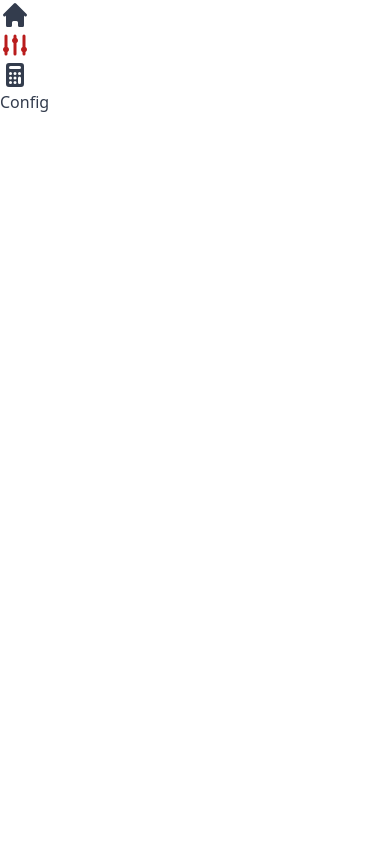
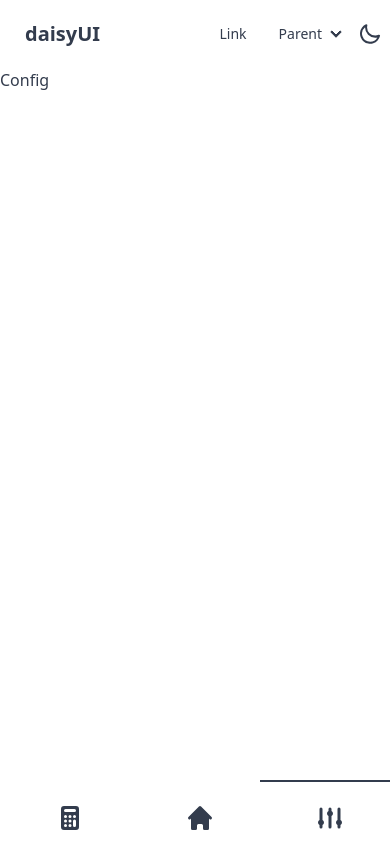
Before and after one commit to SimonVillalonIT/sams-arduino, a Next.js app in the folder Package/Website/: page /dashboard/config in a window 390 px wide. Built offline with nearby package versions, Linux system fonts and the light colour scheme.

Commit message:
Starting header

```diff
--- a/Package/Website/app/dashboard/layout.tsx
+++ b/Package/Website/app/dashboard/layout.tsx
@@ -1,14 +1,11 @@
-"use client";
-import IconLink from "@/components/dashboard/IconLink";
-import { HiCalculator, HiAdjustments, HiHome } from "react-icons/hi";
+import { Navigation, BottomNavigation } from "components/dashboard";
 
 export default function Layout({ children }: { children: React.ReactNode }) {
   return (
     <div>
-      <IconLink href="/dashboard" icon={HiHome} />
-      <IconLink href="/dashboard/config" icon={HiAdjustments} />
-      <IconLink href="/dashboard/devices" icon={HiCalculator} />
+      <Navigation />
       {children}
+      <BottomNavigation />
     </div>
   );
 }
--- /dev/null
+++ b/Package/Website/components/dashboard/bottom-navigation.tsx
@@ -0,0 +1,13 @@
+"use client";
+import IconLink from "./icon-link";
+import { HiCalculator, HiAdjustments, HiHome } from "react-icons/hi";
+
+const BottomNavigation = () => (
+  <nav className="btm-nav lg:hidden">
+    <IconLink href="/dashboard/devices" icon={HiCalculator} />
+    <IconLink href="/dashboard" icon={HiHome} />
+    <IconLink href="/dashboard/config" icon={HiAdjustments} />
+  </nav>
+);
+
+export default BottomNavigation;
--- a/Package/Website/components/dashboard/IconLink.tsx
+++ b/Package/Website/components/dashboard/icon-link.tsx
@@ -5,8 +5,10 @@ const IconLink = ({ icon: Icon, href }: any) => {
   const path = usePathname();
 
   return (
-    <Link href={href} className="text-3xl">
-      <Icon className={path === href ? "text-red-700" : ""} />
+    <Link href={href} className={path === href ? "active" : ""}>
+      <button className="text-3xl h-5 w-5">
+        <Icon />
+      </button>
     </Link>
   );
 };
--- /dev/null
+++ b/Package/Website/components/dashboard/index.tsx
@@ -0,0 +1,3 @@
+export { default as BottomNavigation } from "./bottom-navigation";
+export { default as IconLink } from "./icon-link";
+export { default as Navigation } from "./navigation";
--- /dev/null
+++ b/Package/Website/components/dashboard/navigation.tsx
@@ -0,0 +1,35 @@
+"use client";
+import { HiCalculator, HiHome, HiAdjustments } from "react-icons/hi";
+import IconLink from "./icon-link";
+import ToggleTheme from "../header/toggle-theme";
+
+const Navigation = () => (
+  <nav className="navbar bg-base-100">
+    <div className="flex-1">
+      <a className="btn btn-ghost normal-case text-xl">daisyUI</a>
+    </div>
+    <div className="flex-none">
+      <ul className="menu menu-horizontal px-1">
+        <li>
+          <a>Link</a>
+        </li>
+        <li>
+          <details>
+            <summary>Parent</summary>
+            <ul className="p-2 bg-base-100">
+              <li>
+                <a>Link 1</a>
+              </li>
+              <li>
+                <a>Link 2</a>
+              </li>
+            </ul>
+          </details>
+        </li>
+      </ul>
+    </div>
+    <ToggleTheme />
+  </nav>
+);
+
+export default Navigation;
--- /dev/null
+++ b/Package/Website/components/dashboard/side-navigation.tsx
@@ -0,0 +1,23 @@
+"use client";
+import{HiCalculator, HiHome, HiAdjustments} from "react-icons/hi";
+import IconLink from "./icon-link";
+
+const Navigation = () =
+    > (<nav className =
+            "bg-red-700 fixed h-full justify-center items-center flex flex-col">
+       </ nav><div className = "navbar bg-base-100"><div className = "flex-1">
+       <a className = "btn btn-ghost normal-case text-xl">
+           daisyUI</ a></ div><div className = "flex-none">
+       <ul className = "menu menu-horizontal px-1">
+
+       <IconLink href = "/dashboard" icon = {HiHome} />
+       <IconLink href = "/dashboard/devices" icon = {HiCalculator} />
+       <IconLink href = "/dashboard/config" icon = {HiAdjustments} />
+
+       <li><details><summary>
+           Parent</ summary><ul className = "p-2 bg-base-100"><li><a>
+               Link 1 < / a >
+       </ li><li><a> Link 2 < / a > </ li></ ul></ details></ li></ ul></ div>
+       </ div>);
+
+export default Navigation;
--- a/Package/Website/components/index.tsx
+++ b/Package/Website/components/index.tsx
@@ -2,3 +2,4 @@ export { default as Header } from "./header";
 export { default as Hero } from "./hero";
 export { default as Features } from "./features";
 export { default as Footer } from "./footer";
+export { default as Dashboard } from "./dashboard";
--- a/Package/Website/components/login/login-svg.tsx
+++ b/Package/Website/components/login/login-svg.tsx
@@ -6,6 +6,7 @@ const SvgComponent = (props: any) => (
     height={488}
     fill="none"
     {...props}
+    className="hidden lg:block"
   >
     <path
       className="fill-secondary"
```
